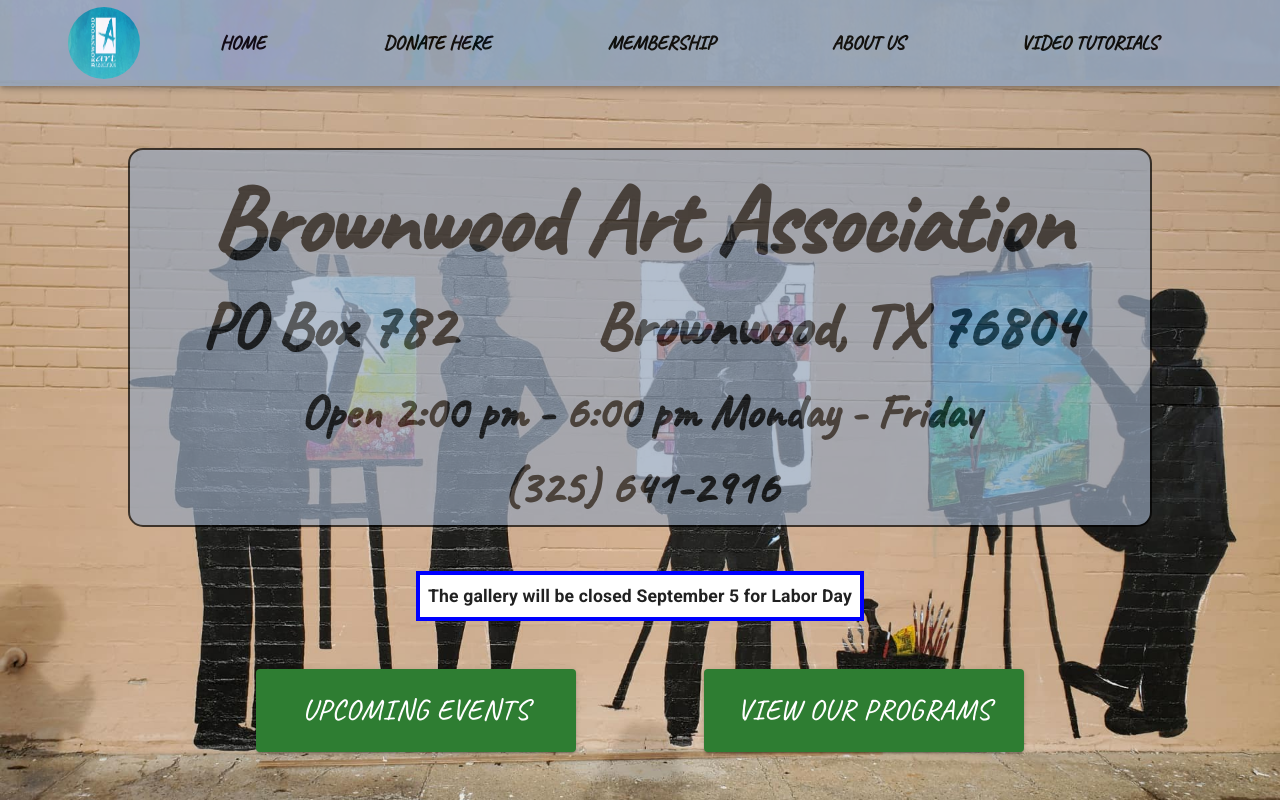
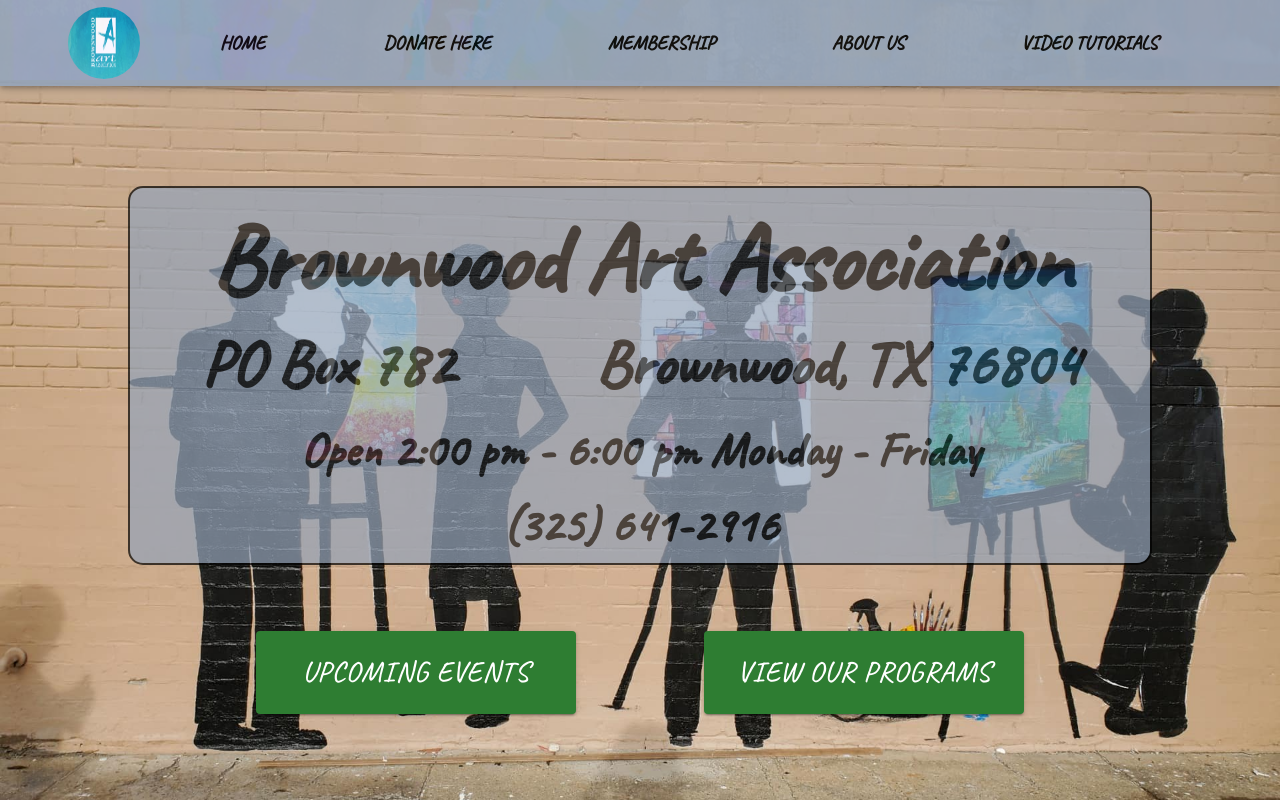
Before and after one commit to Jonathan-Day-Dev/bwd-art, a React (Create React App) app: page / in a window 1280 px wide. Shown: the top 800 px of the page. Built offline with nearby package versions, Linux system fonts and the light colour scheme.

Commit message:
remove Labor Day closing note

```diff
--- a/src/components/Layout/Header/Banner.js
+++ b/src/components/Layout/Header/Banner.js
@@ -99,7 +99,7 @@ const Banner = () => {
             </Typography>
           </Typography>
         </Typography>
-        <Box sx={{
+        {/* <Box sx={{
           backgroundColor: "white",
           marginTop: "1rem",
           border: "4px solid blue",
@@ -107,7 +107,7 @@ const Banner = () => {
           fontWeight: "bold",
           fontSize: "1.1rem",
           maxSize: "80%"
-        }}>The gallery will be closed September 5 for Labor Day</Box>
+        }}>The gallery will be closed September 5 for Labor Day</Box> */}
 
         {/* Button Group inside Banner */}
         <Box
```
